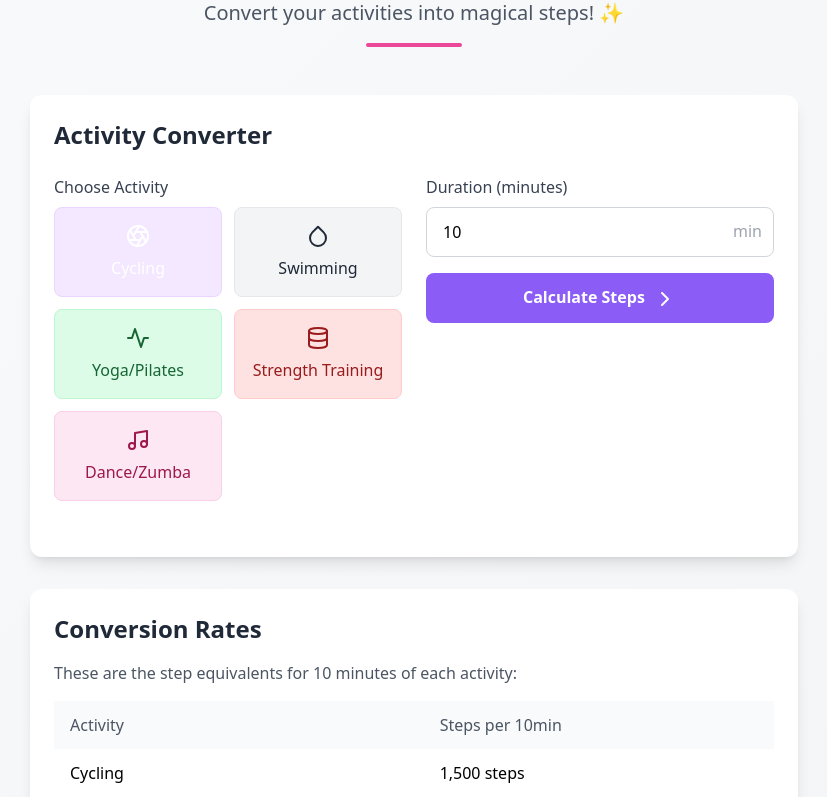
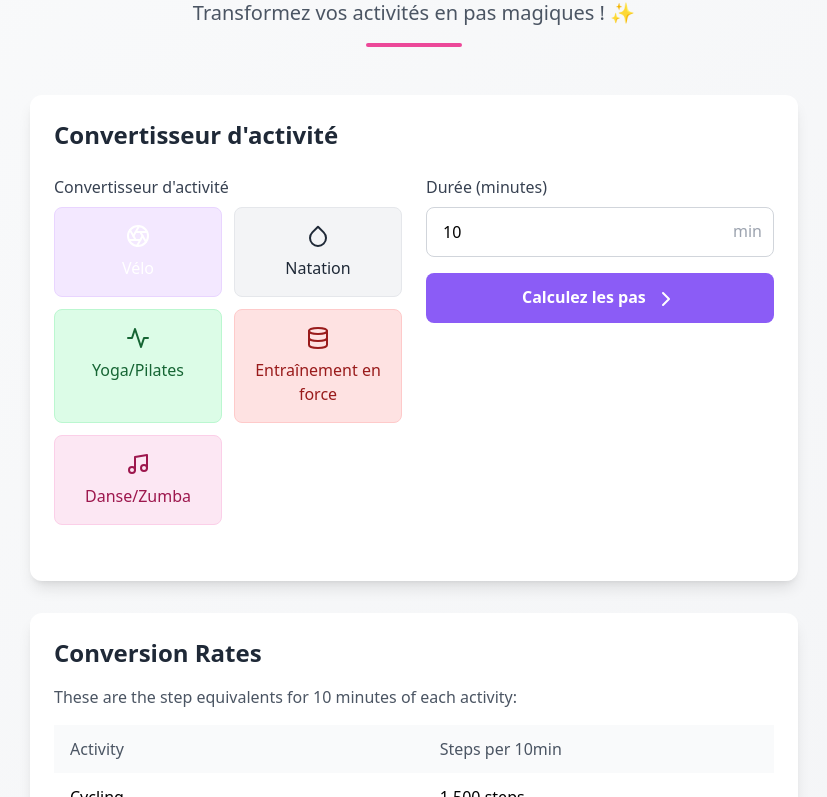
Before and after one commit to aaronscics/stepcalculator_fr, a plain HTML site: page index.html in a window 1280 px wide. Shown: the part 113-910 px from the top of the page, without its empty margins (226-1053 px from the left). Drawn offline with nearby package versions, Linux system fonts and the light colour scheme.

Commit message:
Update index.html

```diff
--- a/index.html
+++ b/index.html
@@ -43,29 +43,29 @@
 <body class="bg-gradient-to-br from-gray-50 to-gray-100 min-h-screen">
     <div class="container mx-auto px-4 py-12">
         <header class="text-center mb-12">
-            <h1 class="text-4xl md:text-5xl font-bold text-primary mb-4">StepGenie</h1>
-            <p class="text-xl text-gray-600">Convert your activities into magical steps! ✨</p>
+            <h1 class="text-4xl md:text-5xl font-bold text-primary mb-4">Pas de Génie</h1>
+            <p class="text-xl text-gray-600">Transformez vos activités en pas magiques ! ✨</p>
             <div class="w-24 h-1 bg-secondary mx-auto mt-4 rounded-full"></div>
         </header>
 
         <main class="max-w-3xl mx-auto">
             <div class="bg-white rounded-xl shadow-lg p-6 mb-8">
-                <h2 class="text-2xl font-semibold text-gray-800 mb-6">Activity Converter</h2>
+                <h2 class="text-2xl font-semibold text-gray-800 mb-6">Convertisseur d'activité</h2>
 
                 <div class="grid grid-cols-1 md:grid-cols-2 gap-6 mb-8">
                     <!-- Activity Selection -->
                     <div>
-                        <label class="block text-gray-700 mb-2 font-medium">Choose Activity</label>
+                        <label class="block text-gray-700 mb-2 font-medium">Convertisseur d'activité</label>
                         <div class="grid grid-cols-2 gap-3">
 
 							<button id="cycling" class="activity-btn bg-purple-100 text-purple-800 border border-purple-200 rounded-lg p-4 flex flex-col items-center card-hover">
                                 <i data-feather="aperture" class="w-6 h-6 mb-2"></i>
-                                <span>Cycling</span>
+                                <span>Vélo</span>
 							</button>
 
                             <button id="swimming" class="activity-btn bg-blue-100 text-blue-800 border border-blue-200 rounded-lg p-4 flex flex-col items-center card-hover">
                                 <i data-feather="droplet" class="w-6 h-6 mb-2"></i>
-                                <span>Swimming</span>
+                                <span>Natation</span>
                             </button>
                             <button id="yoga" class="activity-btn bg-green-100 text-green-800 border border-green-200 rounded-lg p-4 flex flex-col items-center card-hover">
                                 <i data-feather="activity" class="w-6 h-6 mb-2"></i>
@@ -73,25 +73,25 @@
                             </button>
                             <button id="strength" class="activity-btn bg-red-100 text-red-800 border border-red-200 rounded-lg p-4 flex flex-col items-center card-hover">
                                 <i data-feather="database" class="w-6 h-6 mb-2"></i>
-                                <span>Strength Training</span>
+                                <span>Entraînement en force</span>
                             </button>
                             <button id="dance" class="activity-btn bg-pink-100 text-pink-800 border border-pink-200 rounded-lg p-4 flex flex-col items-center card-hover">
                                 <i data-feather="music" class="w-6 h-6 mb-2"></i>
-                                <span>Dance/Zumba</span>
+                                <span>Danse/Zumba</span>
                             </button>
                         </div>
                     </div>
 
                     <!-- Duration Input -->
                     <div>
-                        <label for="duration" class="block text-gray-700 mb-2 font-medium">Duration (minutes)</label>
+                        <label for="duration" class="block text-gray-700 mb-2 font-medium">Durée (minutes)</label>
                         <div class="relative">
                             <input type="number" id="duration" class="w-full px-4 py-3 border border-gray-300 rounded-lg focus:ring-2 focus:ring-primary focus:border-transparent" placeholder="Enter duration" min="1" value="10">
                             <div class="absolute right-3 top-3 text-gray-400">min</div>
                         </div>
                         <div class="mt-4">
                             <button id="calculate" class="w-full bg-primary hover:bg-primary-600 text-white font-bold py-3 px-4 rounded-lg transition duration-200 transform hover:scale-105">
-                                Calculate Steps <i data-feather="chevron-right" class="inline ml-1"></i>
+                                Calculez les pas <i data-feather="chevron-right" class="inline ml-1"></i>
                             </button>
                         </div>
                     </div>
@@ -100,9 +100,9 @@
                 <!-- Results -->
                 <div id="results" class="hidden bg-gradient-to-r from-primary to-secondary rounded-xl p-6 text-white text-center glow">
                     <i data-feather="award" class="w-10 h-10 mx-auto mb-4"></i>
-                    <h3 class="text-xl font-bold mb-2">Your Step Conversion</h3>
-                    <p id="activityResult" class="text-lg mb-1">Activity: <span class="font-semibold">Cycling</span></p>
-                    <p id="durationResult" class="text-lg mb-1">Duration: <span class="font-semibold">10 minutes</span></p>
+                    <h3 class="text-xl font-bold mb-2">Votre conversion de pas</h3>
+                    <p id="activityResult" class="text-lg mb-1">Activité: <span class="font-semibold">Vélo</span></p>
+                    <p id="durationResult" class="text-lg mb-1">Durée: <span class="font-semibold">10 minutes</span></p>
                     <div class="text-3xl font-bold mt-4">
                         <span id="stepsResult" class="text-4xl">15,000</span> steps
                     </div>
```
